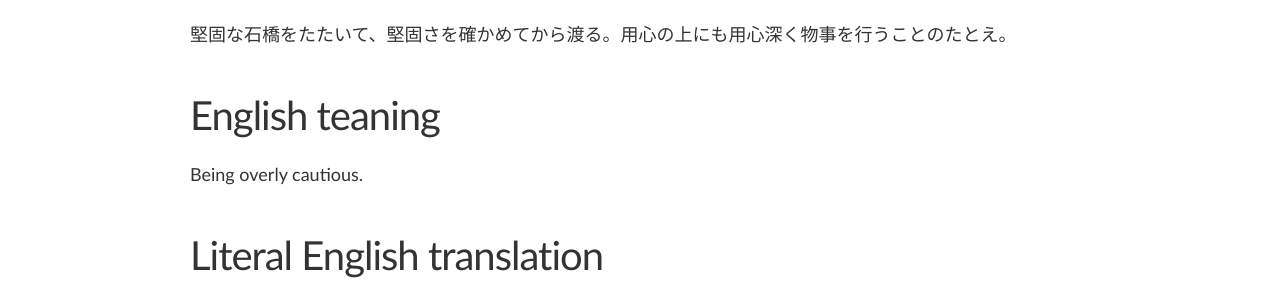
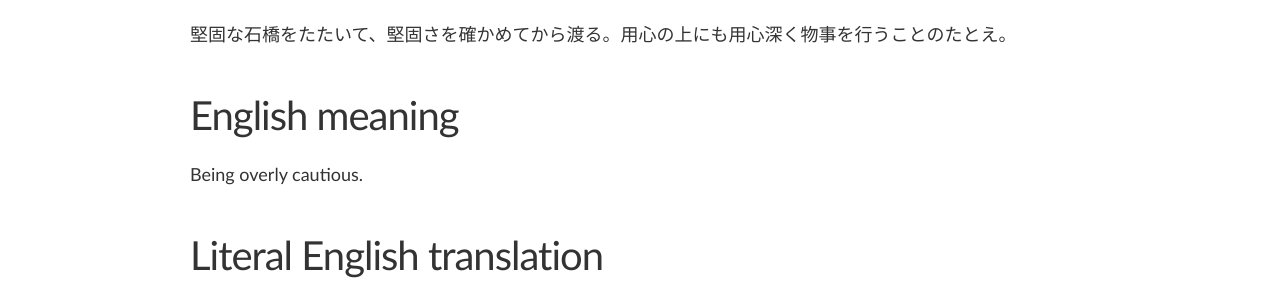
Before and after one commit to tagawa/JapanDailyNews, a Jekyll site: the page built from docs/_proverbs/12.md, in a window 1280 px wide. Shown: the part 822-1112 px from the top of the page. Built offline with Jekyll 4.4.1, drawn with Linux system fonts in a browser that asks for light colours; comment, search, counter and statistics services are not loaded.

Commit message:
Update proverb.html

```diff
--- a/docs/_layouts/proverb.html
+++ b/docs/_layouts/proverb.html
@@ -33,7 +33,7 @@ layout: default
 
   {% if page.engmeaning %}
   <section>
-    <h2>English teaning</h2>
+    <h2>English meaning</h2>
     <p>{{ page.engmeaning }}</p>
   </section>
   {% endif %}
```
